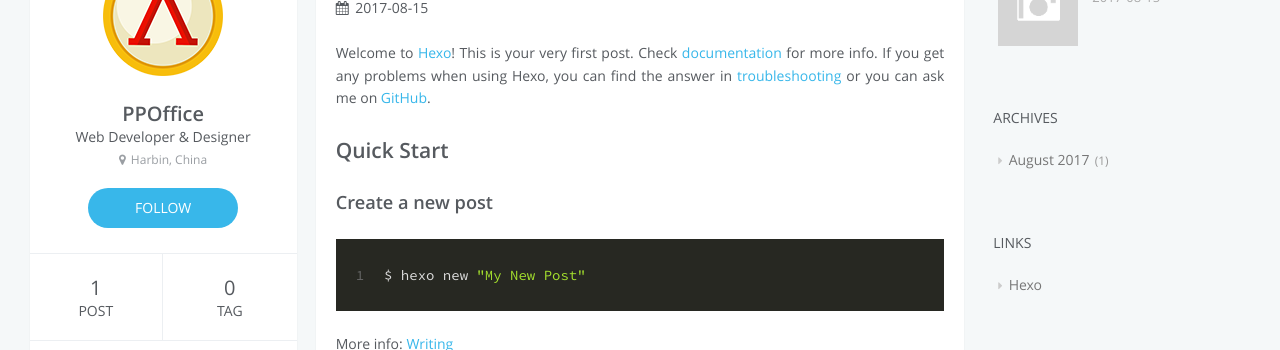
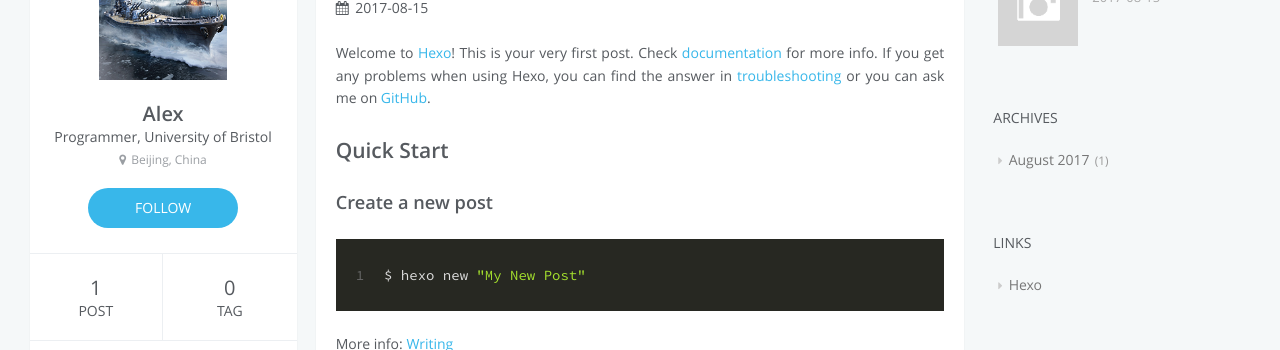
Before and after one commit to bodang2016/alex.github.io, a plain HTML site: page 2017/08/15/hello-world/index.html in a window 1280 px wide. Shown: the part 177-527 px from the top of the page. Drawn offline with Linux system fonts and the light colour scheme; a script that the page names is missing.

Commit message:
Site updated: 2017-08-15 21:42:25

```diff
--- a/2017/08/15/hello-world/index.html
+++ b/2017/08/15/hello-world/index.html
@@ -71,7 +71,7 @@
                 <nav id="sub-nav">
                     <div class="profile" id="profile-nav">
                         <a id="profile-anchor" href="javascript:;">
-                            <img class="avatar" src="/css/images/avatar.png" />
+                            <img class="avatar" src="/css/images/yamato.png" />
                             <i class="fa fa-caret-down"></i>
                         </a>
                     </div>
@@ -149,11 +149,11 @@
 <aside id="profile">
     <div class="inner profile-inner">
         <div class="base-info profile-block">
-            <img id="avatar" src="/css/images/avatar.png" />
-            <h2 id="name">PPOffice</h2>
-            <h3 id="title">Web Developer &amp; Designer</h3>
-            <span id="location"><i class="fa fa-map-marker"></i>Harbin, China</span>
-            <a id="follow" target="_blank" href="https://github.com/ppoffice/">FOLLOW</a>
+            <img id="avatar" src="/css/images/yamato.png" />
+            <h2 id="name">Alex</h2>
+            <h3 id="title">Programmer, University of Bristol</h3>
+            <span id="location"><i class="fa fa-map-marker"></i>Beijing, China</span>
+            <a id="follow" target="_blank" href="https://github.com/bodang2016/">FOLLOW</a>
         </div>
         <div class="article-info profile-block">
             <div class="article-info-block">
@@ -172,7 +172,7 @@
 
 
                     <td>
-                        <a href="http://github.com/ppoffice/hexo-theme-icarus" target="_blank" title="github" class=tooltip>
+                        <a href="http://github.com/bodang2016/" target="_blank" title="github" class=tooltip>
                             <i class="fa fa-github"></i>
                         </a>
                     </td>
@@ -261,7 +261,7 @@
 
 </div>
 
-    <a data-url="http://bodang2016.github.io/2017/08/15/hello-world/" data-id="cj6dlpwsm0000dxpvl07o60hd" class="article-share-link"><i class="fa fa-share"></i>Share</a>
+    <a data-url="http://bodang2016.github.io/2017/08/15/hello-world/" data-id="cj6dn0u71000081pv5vlz4e2a" class="article-share-link"><i class="fa fa-share"></i>Share</a>
 <script>
     (function ($) {
         // Prevent duplicate binding
```
Also changed, not shown: archives/2017/08/index.html (+7 -7 lines), archives/2017/index.html (+7 -7 lines), archives/index.html (+7 -7 lines), index.html (+8 -8 lines), css/images/yamato.png (added).
